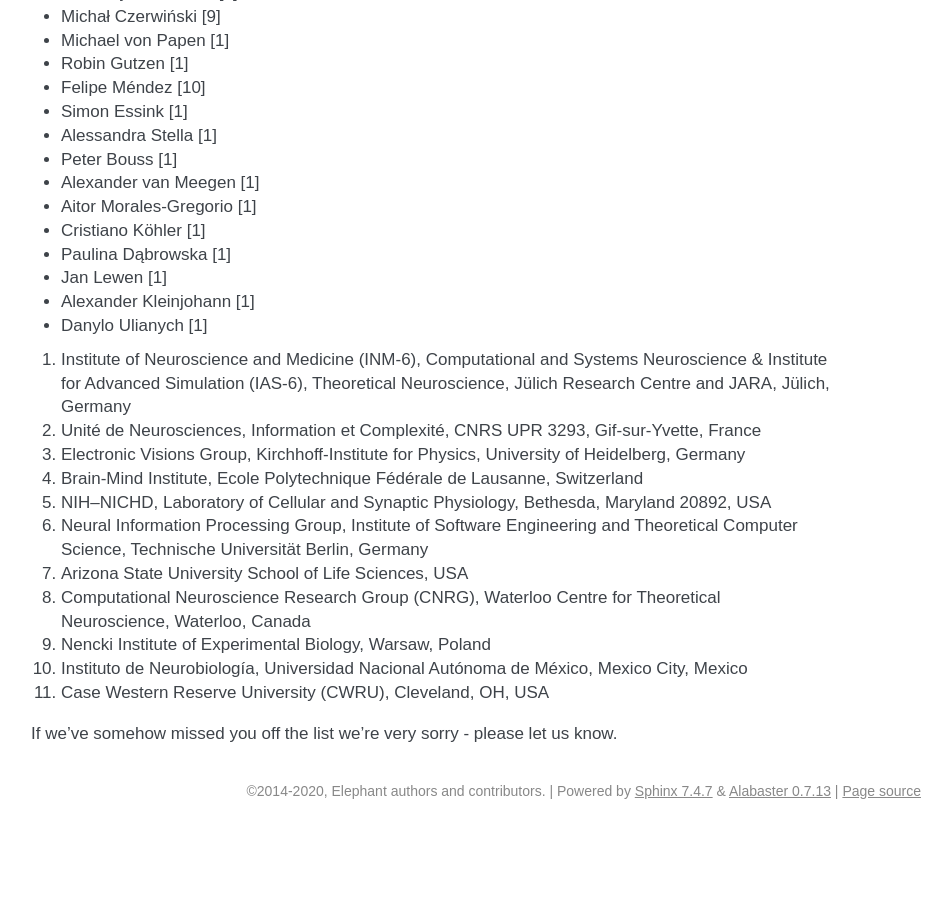
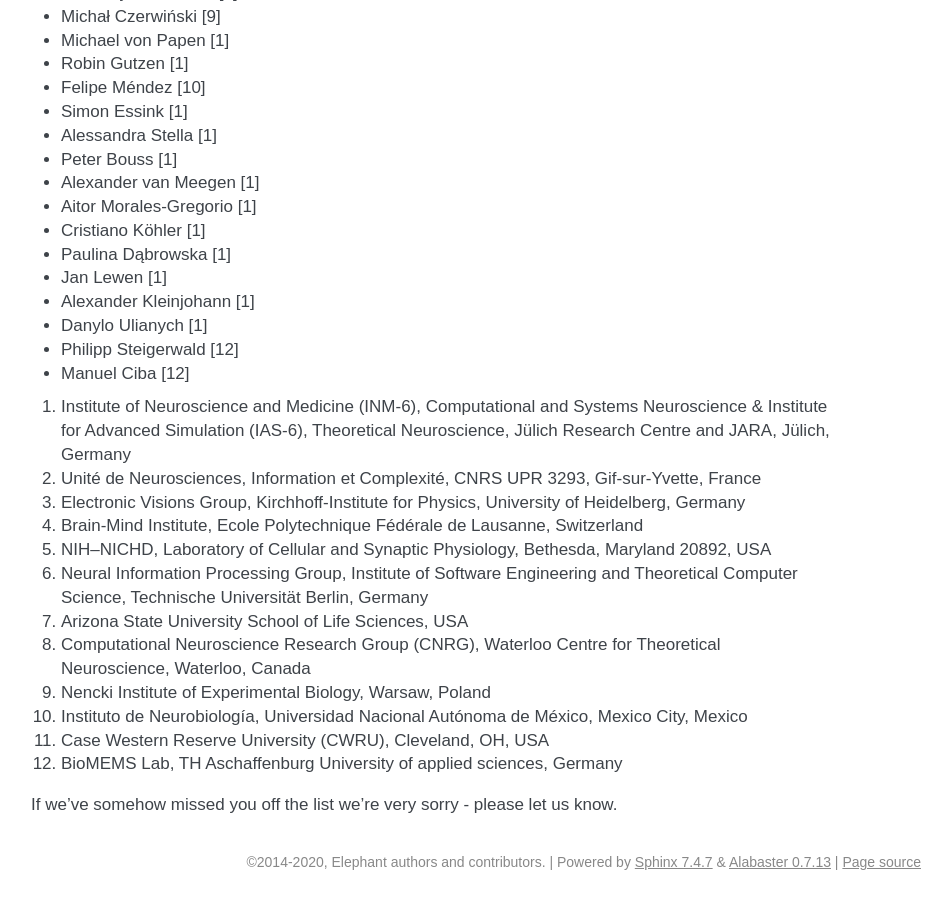
Before and after one commit to NeuralEnsemble/elephant, a Sphinx documentation site: the page built from doc/authors.rst, in a window 1280 px wide and 900 px high, scrolled down 742 px. Shown: the whole window, without its empty margins (319-1271 px from the left). Built offline with Sphinx 7.4.7, drawn with Linux system fonts in a browser that asks for light colours; formulas are drawn with MathJax 3; before the commit the page ends 1571 px from its top, so only the background shows below that.

Commit message:
Update authors.rst

```diff
--- a/doc/authors.rst
+++ b/doc/authors.rst
@@ -47,6 +47,8 @@ Do you want to contribute to Elephant? Please refer to the
 * Jan Lewen [1]
 * Alexander Kleinjohann [1]
 * Danylo Ulianych [1]
+* Philipp Steigerwald [12]
+* Manuel Ciba [12]
 
 1. Institute of Neuroscience and Medicine (INM-6), Computational and Systems Neuroscience & Institute for Advanced Simulation (IAS-6), Theoretical Neuroscience, Jülich Research Centre and JARA, Jülich, Germany
 2. Unité de Neurosciences, Information et Complexité, CNRS UPR 3293, Gif-sur-Yvette, France
@@ -59,5 +61,6 @@ Do you want to contribute to Elephant? Please refer to the
 9. Nencki Institute of Experimental Biology, Warsaw, Poland
 10. Instituto de Neurobiología, Universidad Nacional Autónoma de México, Mexico City, Mexico
 11. Case Western Reserve University (CWRU), Cleveland, OH, USA
+12. BioMEMS Lab, TH Aschaffenburg University of applied sciences, Germany
 
 If we've somehow missed you off the list we're very sorry - please let us know.
```
